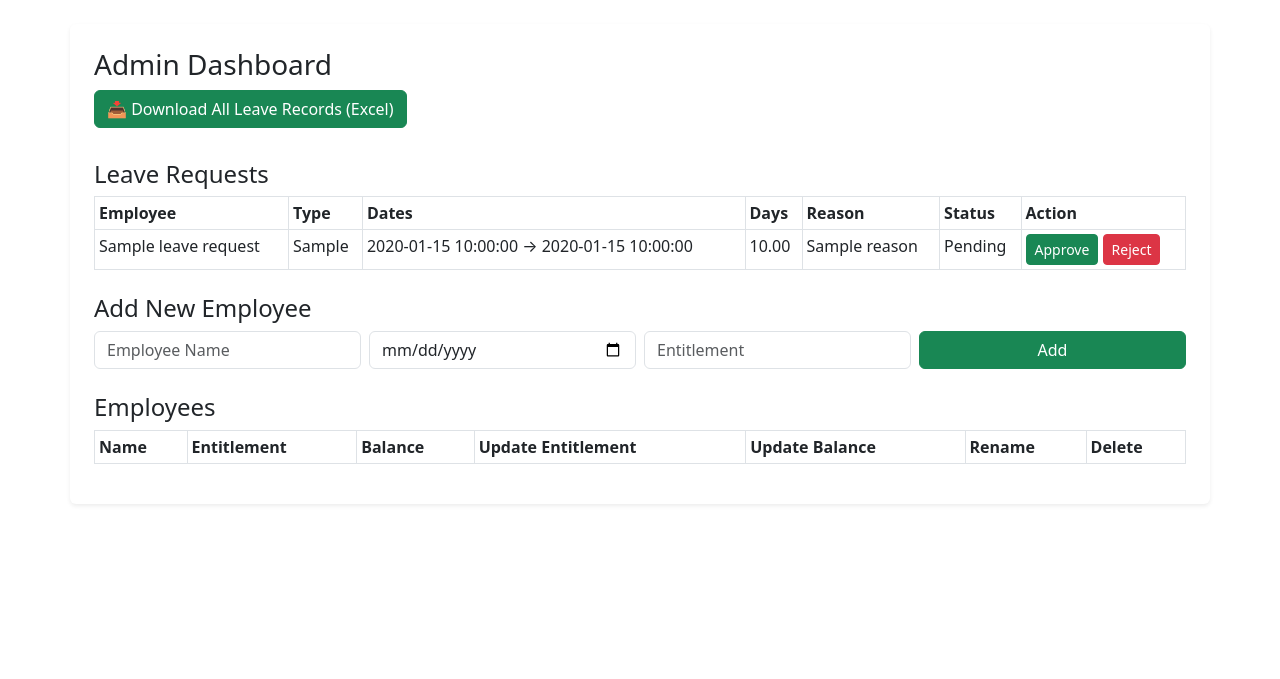
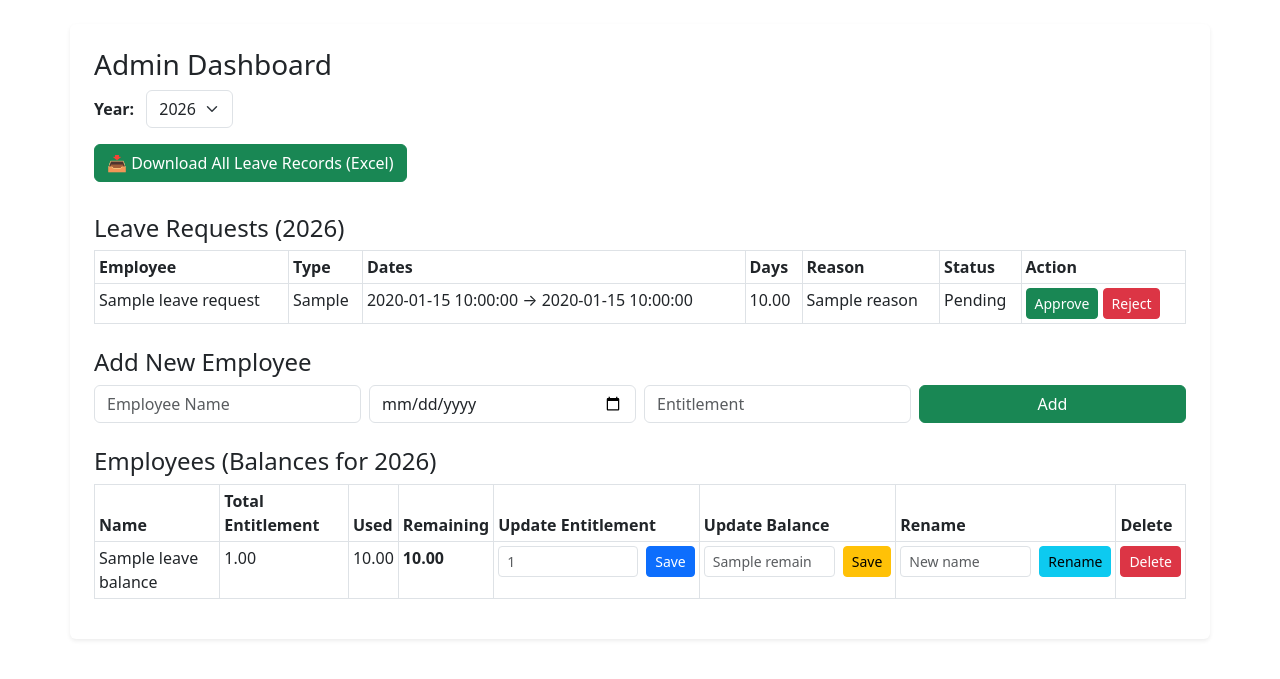
Before and after one commit to jesstanblues-ops/Leave-app3, a Flask app: page /admin in a window 1280 px wide. Shown: the part 72-751 px from the top of the page. Run offline with Flask 3, Linux system fonts and the light colour scheme; the visitor is signed in with stand-in values (Sample User, id 1); a database or web service that is not in the repository returns one stand-in record (values such as "Sample title"); lists and menus that the app fills with data are empty; parts of the project's set-up code (start-up, migrations or seed data) failed here and were passed over; some libraries are stand-ins or nearby versions.

Commit message:
Update admin_dashboard.html

```diff
--- a/templates/admin_dashboard.html
+++ b/templates/admin_dashboard.html
@@ -2,6 +2,16 @@
 {% block content %}
 
 <h3>Admin Dashboard</h3>
+
+<!-- YEAR SELECTOR -->
+<form method="GET" action="/admin" class="mb-3">
+  <label class="me-2"><strong>Year:</strong></label>
+  <select name="year" onchange="this.form.submit()" class="form-select d-inline-block w-auto">
+    {% for y in range(2023, 2031) %}
+      <option value="{{ y }}" {% if y == year %}selected{% endif %}>{{ y }}</option>
+    {% endfor %}
+  </select>
+</form>
 
 <p>
   <a href="/download_excel" class="btn btn-success mb-3">
@@ -9,8 +19,8 @@
   </a>
 </p>
 
-<!-- Leave Requests -->
-<h4>Leave Requests</h4>
+<!-- ===================== LEAVE REQUESTS ===================== -->
+<h4>Leave Requests ({{ year }})</h4>
 <table class="table table-sm table-bordered">
 <thead>
 <tr>
@@ -30,12 +40,8 @@
     <td>{{ l.leave_type }}</td>
     <td>{{ l.start_date }} → {{ l.end_date }}</td>
     <td>{{ "%.2f"|format(l.days) }}</td>
-
-    <!-- Show reason or dash if empty -->
     <td>{{ l.reason if l.reason else "–" }}</td>
-
     <td>{{ l.status }}</td>
-
     <td>
         {% if l.status == "Pending" %}
             <a class="btn btn-success btn-sm" href="/approve/{{ l.id }}">Approve</a>
@@ -49,7 +55,7 @@
 </tbody>
 </table>
 
-<!-- Add Employee -->
+<!-- ===================== ADD EMPLOYEE ===================== -->
 <h4 class="mt-4">Add New Employee</h4>
 <form method="POST" action="/add_employee" class="row g-2 mb-4">
     <div class="col-md-3">
@@ -66,14 +72,15 @@
     </div>
 </form>
 
-<!-- Employees -->
-<h4>Employees</h4>
+<!-- ===================== EMPLOYEES ===================== -->
+<h4>Employees (Balances for {{ year }})</h4>
 <table class="table table-sm table-bordered">
 <thead>
 <tr>
     <th>Name</th>
-    <th>Entitlement</th>
-    <th>Balance</th>
+    <th>Total Entitlement</th>
+    <th>Used</th>
+    <th>Remaining</th>
     <th>Update Entitlement</th>
     <th>Update Balance</th>
     <th>Rename</th>
@@ -82,18 +89,20 @@
 </thead>
 
 <tbody>
-{% for e in employees %}
+{% for b in balances %}
 <tr>
-    <td>{{ e.name }}</td>
-    <td>{{ e.entitlement }}</td>
-    <td>{{ "%.2f"|format(e.current_balance) }}</td>
+    <td>{{ b.employee_name }}</td>
+    <td>{{ "%.2f"|format(b.total_entitlement) }}</td>
+    <td>{{ "%.2f"|format(b.used) }}</td>
+    <td><strong>{{ "%.2f"|format(b.remaining) }}</strong></td>
 
     <!-- Update Entitlement -->
     <td>
         <form method="POST" action="/update_entitlement" class="d-flex">
-            <input type="hidden" name="name" value="{{ e.name }}">
-            <input type="number" step="0.25" class="form-control form-control-sm me-2" name="entitlement"
-                   placeholder="{{ e.entitlement }}">
+            <input type="hidden" name="name" value="{{ b.employee_name }}">
+            <input type="hidden" name="year" value="{{ year }}">
+            <input type="number" step="0.25" class="form-control form-control-sm me-2"
+                   name="entitlement" placeholder="{{ b.total_entitlement }}">
             <button class="btn btn-primary btn-sm">Save</button>
         </form>
     </td>
@@ -101,9 +110,10 @@
     <!-- Update Balance -->
     <td>
         <form method="POST" action="/update_balance" class="d-flex">
-            <input type="hidden" name="name" value="{{ e.name }}">
-            <input type="number" step="0.25" class="form-control form-control-sm me-2" name="balance"
-                   placeholder="{{ e.current_balance }}">
+            <input type="hidden" name="name" value="{{ b.employee_name }}">
+            <input type="hidden" name="year" value="{{ year }}">
+            <input type="number" step="0.25" class="form-control form-control-sm me-2"
+                   name="balance" placeholder="{{ b.remaining }}">
             <button class="btn btn-warning btn-sm">Save</button>
         </form>
     </td>
@@ -111,7 +121,7 @@
     <!-- Rename -->
     <td>
         <form method="POST" action="/update_employee_name" class="d-flex">
-            <input type="hidden" name="old_name" value="{{ e.name }}">
+            <input type="hidden" name="old_name" value="{{ b.employee_name }}">
             <input class="form-control form-control-sm me-2" name="new_name" placeholder="New name">
             <button class="btn btn-info btn-sm">Rename</button>
         </form>
@@ -120,15 +130,14 @@
     <!-- Delete -->
     <td>
         <form method="POST" action="/delete_employee"
-              onsubmit="return confirm('Delete {{ e.name }}?');">
-            <input type="hidden" name="name" value="{{ e.name }}">
+              onsubmit="return confirm('Delete {{ b.employee_name }}?');">
+            <input type="hidden" name="name" value="{{ b.employee_name }}">
             <button class="btn btn-danger btn-sm">Delete</button>
         </form>
     </td>
 </tr>
 {% endfor %}
 </tbody>
-
 </table>
 
 {% endblock %}
```
